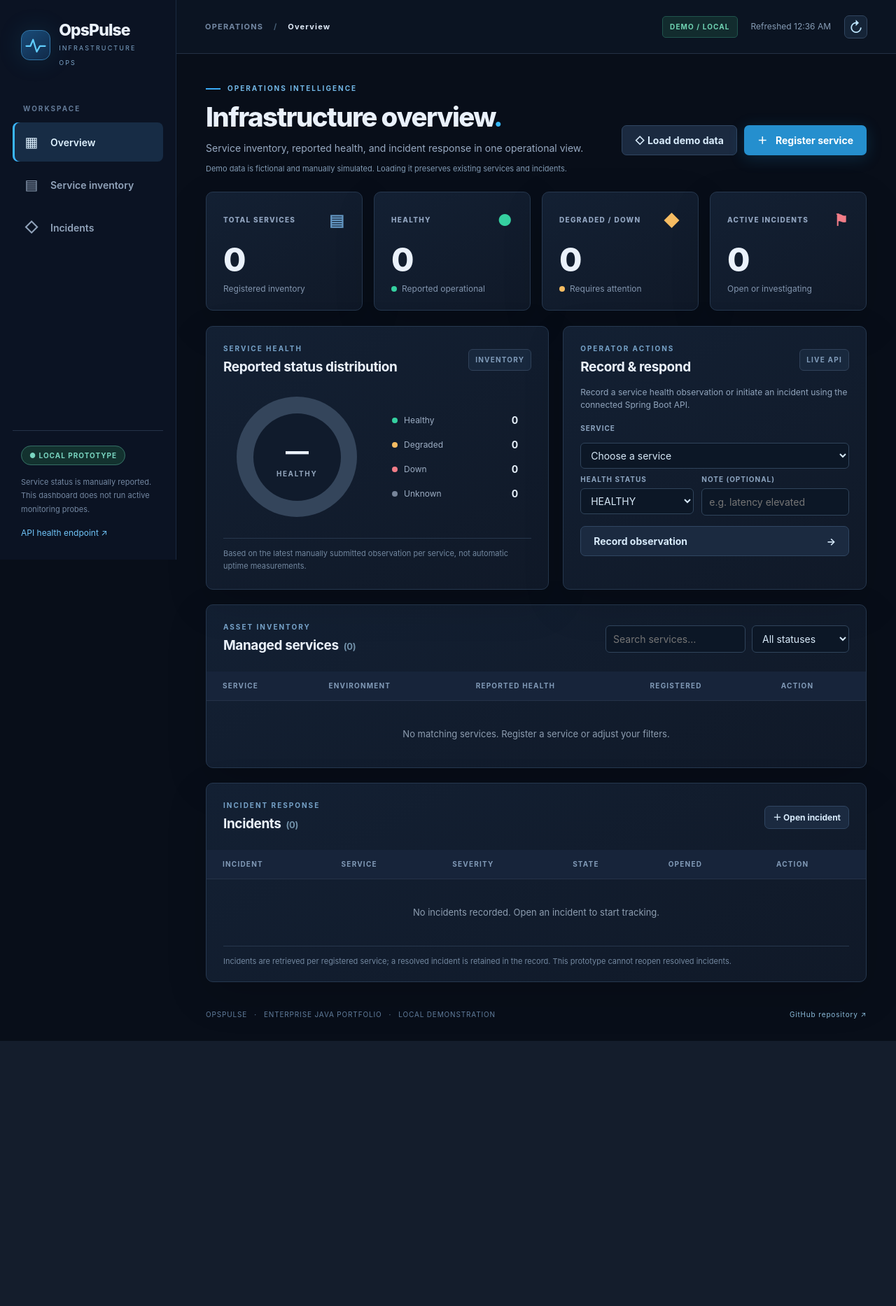
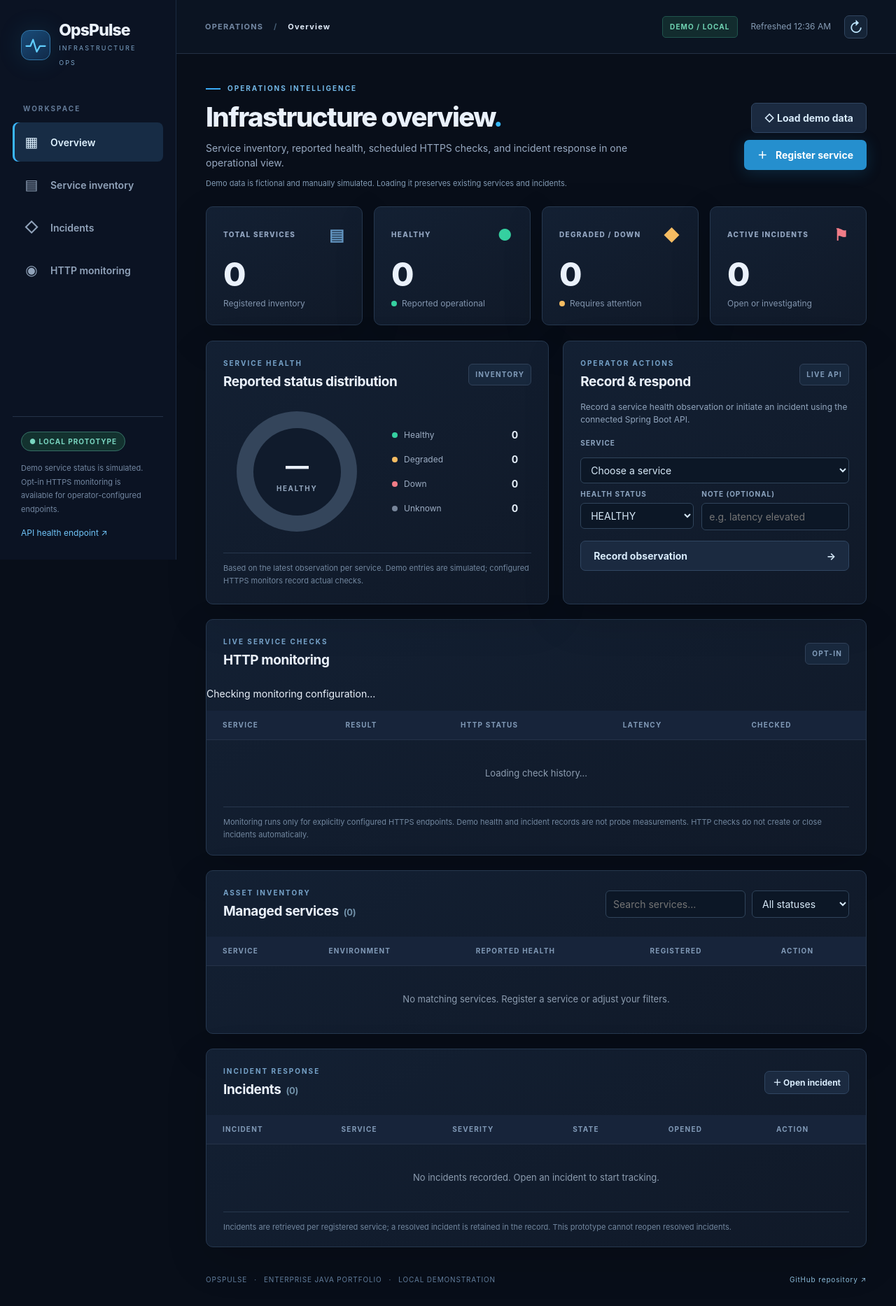
Before and after one commit to brovy23-GD/Opspulse-Java, a Spring Boot app: page / in a window 1280 px wide. Shown: the whole page at 70% size. Before the commit the page ends 1488 px from the top, so only its background shows below. Run offline with Spring Boot 4, Linux system fonts and the light colour scheme; data that the repository does not hold is empty.

Commit message:
ui: surface opt-in automatic HTTP checks, latency and check history

```diff
--- a/src/main/resources/static/index.html
+++ b/src/main/resources/static/index.html
@@ -21,10 +21,11 @@
         <a class="nav-item selected" href="#overview"><span aria-hidden="true">▦</span> Overview</a>
         <a class="nav-item" href="#services"><span aria-hidden="true">▤</span> Service inventory</a>
         <a class="nav-item" href="#incidents"><span aria-hidden="true">◇</span> Incidents</a>
+        <a class="nav-item" href="#monitoring"><span aria-hidden="true">◉</span> HTTP monitoring</a>
       </nav>
       <div class="sidebar-bottom">
         <span class="pill-outline">● LOCAL PROTOTYPE</span>
-        <p>Service status is manually reported. This dashboard does not run active monitoring probes.</p>
+        <p>Demo service status is simulated. Opt-in HTTPS monitoring is available for operator-configured endpoints.</p>
         <a class="sidebar-link" href="/actuator/health">API health endpoint ↗</a>
       </div>
     </aside>
@@ -39,7 +40,7 @@
           <div>
             <div class="eyebrow"><span class="eyebrow-line"></span> OPERATIONS INTELLIGENCE</div>
             <h1>Infrastructure overview<span class="hero-dot">.</span></h1>
-            <p>Service inventory, reported health, and incident response in one operational view.</p>
+            <p>Service inventory, reported health, scheduled HTTPS checks, and incident response in one operational view.</p>
           </div>
           <div class="hero-actions"><button id="load-demo-data" class="secondary-btn" type="button" title="Add ten fictional services and example incidents; existing records will be kept">◇ Load demo data</button><button id="create-service-toggle" class="primary-btn"><span aria-hidden="true">＋</span> Register service</button></div>
         </div>
@@ -63,7 +64,7 @@
                 <div><span class="legend-left"><span class="dot gray"></span>Unknown</span><strong id="legend-unknown">0</strong></div>
               </div>
             </div>
-            <p class="fine-print">Based on the latest manually submitted observation per service, not automatic uptime measurements.</p>
+            <p class="fine-print">Based on the latest observation per service. Demo entries are simulated; configured HTTPS monitors record actual checks.</p>
           </section>
           <section class="panel action-panel" aria-labelledby="actions-title">
             <div class="panel-heading"><div><div class="subheading">OPERATOR ACTIONS</div><h2 id="actions-title">Record & respond</h2></div><span class="caption-pill">LIVE API</span></div>
@@ -86,6 +87,12 @@
           </form>
         </section>
 
+        <section class="panel table-panel monitor-panel" id="monitoring" aria-labelledby="monitoring-title">
+          <div class="panel-heading"><div><div class="subheading">LIVE SERVICE CHECKS</div><h2 id="monitoring-title">HTTP monitoring <span id="monitor-count" class="muted-count"></span></h2></div><span id="monitor-enabled" class="caption-pill">OPT-IN</span></div>
+          <p class="monitor-intro" id="monitor-description">Checking monitoring configuration…</p>
+          <div class="table-scroll"><table><thead><tr><th scope="col">SERVICE</th><th scope="col">RESULT</th><th scope="col">HTTP STATUS</th><th scope="col">LATENCY</th><th scope="col">CHECKED</th></tr></thead><tbody id="monitor-body"><tr><td class="empty" colspan="5">Loading check history…</td></tr></tbody></table></div>
+          <p class="fine-print">Monitoring runs only for explicitly configured HTTPS endpoints. Demo health and incident records are not probe measurements. HTTP checks do not create or close incidents automatically.</p>
+        </section>
         <section class="panel table-panel" id="services" aria-labelledby="services-title">
           <div class="panel-heading"><div><div class="subheading">ASSET INVENTORY</div><h2 id="services-title">Managed services <span id="service-count" class="muted-count"></span></h2></div><div class="table-tools"><label class="sr-only" for="search-services">Search services</label><input id="search-services" type="search" placeholder="Search services…" aria-label="Search services"><label class="sr-only" for="filter-health">Filter by health</label><select id="filter-health" aria-label="Filter by health"><option value="">All statuses</option><option>HEALTHY</option><option>DEGRADED</option><option>DOWN</option><option>UNKNOWN</option></select></div></div>
           <div class="table-scroll"><table><thead><tr><th scope="col">SERVICE</th><th scope="col">ENVIRONMENT</th><th scope="col">REPORTED HEALTH</th><th scope="col">REGISTERED</th><th scope="col">ACTION</th></tr></thead><tbody id="services-body"><tr><td colspan="5" class="empty">Loading service inventory…</td></tr></tbody></table></div>
```
